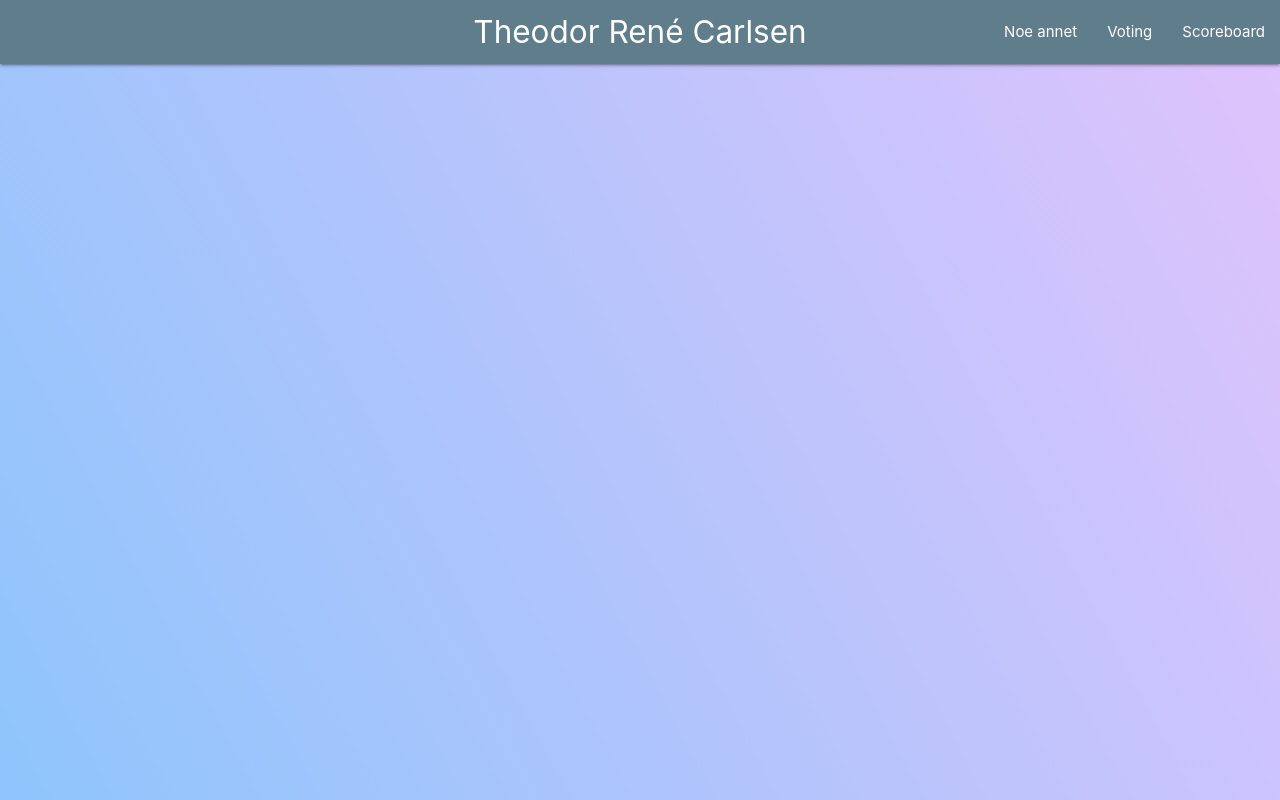
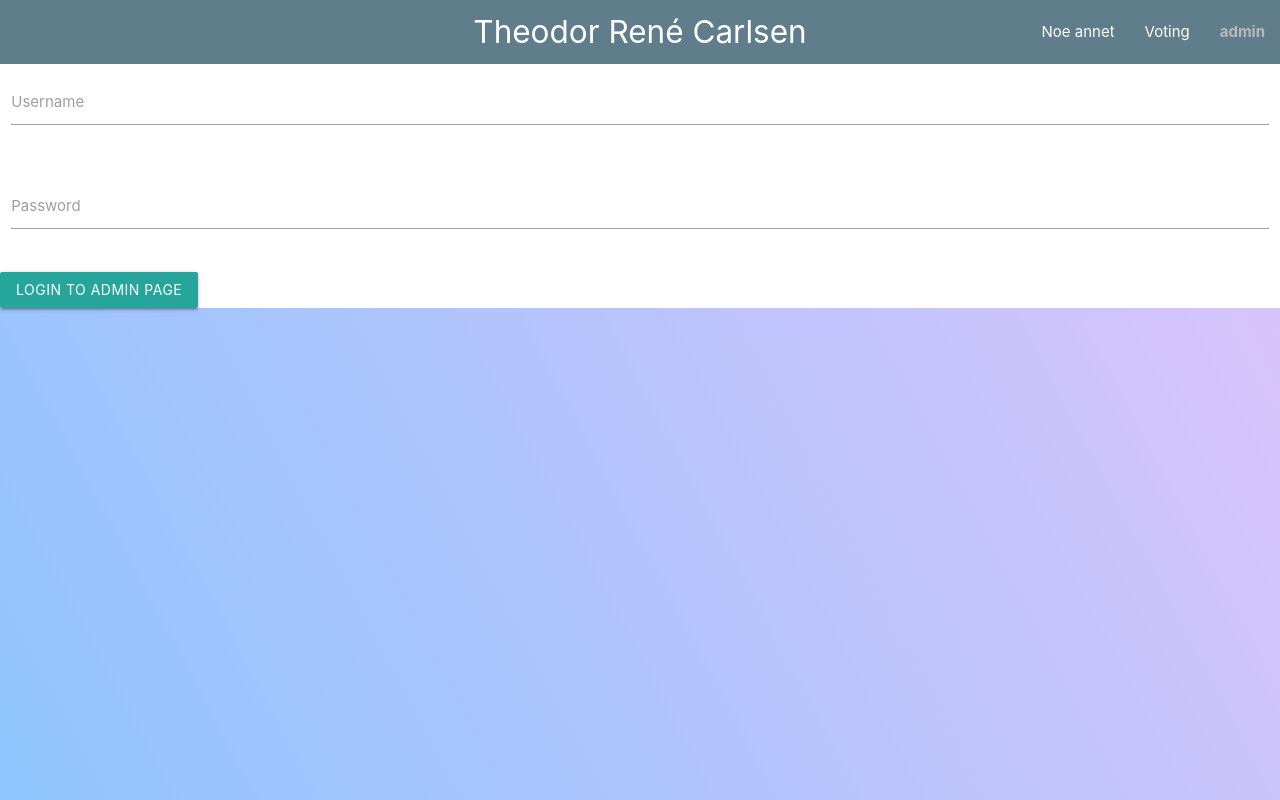
Before and after one commit to TheodorRene/Homepage, a React (Create React App) app: page /admin in a window 1280 px wide. Built offline with nearby package versions, Linux system fonts and the light colour scheme.

Commit message:
Add simple login form for admin panel

```diff
--- /dev/null
+++ b/src/admin/admin_index.js
@@ -0,0 +1,51 @@
+import React, {useState} from 'react'
+
+function AdminLogin(props){
+
+    return(
+        <LoginForm />
+    )
+}
+
+const form_background = {
+  background: "rgba(255, 255, 255)",
+}
+
+function LoginForm(props){
+    const [username, setUsername] = useState("")
+    const [password, setPassword] = useState("")
+
+    const handleSubmit = (e) => {
+        console.log(`Username: ${username}\n Password: ${password}`)
+    }
+    const handleInputChange = (e) => {
+        const id = e.target.id
+        const value = e.target.value
+        switch(id){
+            case "username": setUsername(value); break;
+            case "password": setPassword(value); break;
+        }
+
+    }
+    return(
+        <div className="loginform" style={form_background}>
+            <form class="s12" onSubmit={handleSubmit}>
+                <div class="row">
+                    <div class="input-field col s12">
+                        <input id="username" type="text" value={username} onChange={handleInputChange} />
+                        <label htmlFor="username"> Username </label>
+                    </div>
+                </div>
+                <div class="row">
+                    <div class="input-field col s12">
+                        <input id="password" type="text" value={password} onChange={handleInputChange}/>
+                        <label htmlFor="username"> Password </label>
+                    </div>
+                </div>
+                <button type="submit" class="waves-effect waves-light btn">Login to admin page</button>
+            </form>
+        </div>
+    )
+}
+
+export default AdminLogin
--- a/src/base.js
+++ b/src/base.js
@@ -29,8 +29,8 @@ class Navbar extends Component {
               </NavLink>
             </li>
             <li>
-              <NavLink to={"/index"} activeStyle={active}>
-                Scoreboard
+              <NavLink to={"/admin"} activeStyle={active}>
+                admin
               </NavLink>
             </li>
           </ul>
--- a/src/index.js
+++ b/src/index.js
@@ -6,6 +6,7 @@ import Scoreboard from "./comp";
 import Navbar from "./base";
 import Home from "./home";
 import CurriculumBooks from "./curr_books/books";
+import AdminLogin from "./admin/admin_index.js"
 import { BrowserRouter as Router, Switch, Route } from "react-router-dom";
 import * as serviceWorker from "./serviceWorker";
 
@@ -18,6 +19,7 @@ ReactDOM.render(
       <Route exact path="/curr" component={CurriculumBooks} />
       <Route path="/edit/" component={App} />
       <Route path="/index" component={Scoreboard} />
+      <Route path="/admin" component={AdminLogin} />
     </Switch>
   </Router>,
   document.getElementById("root")
```
